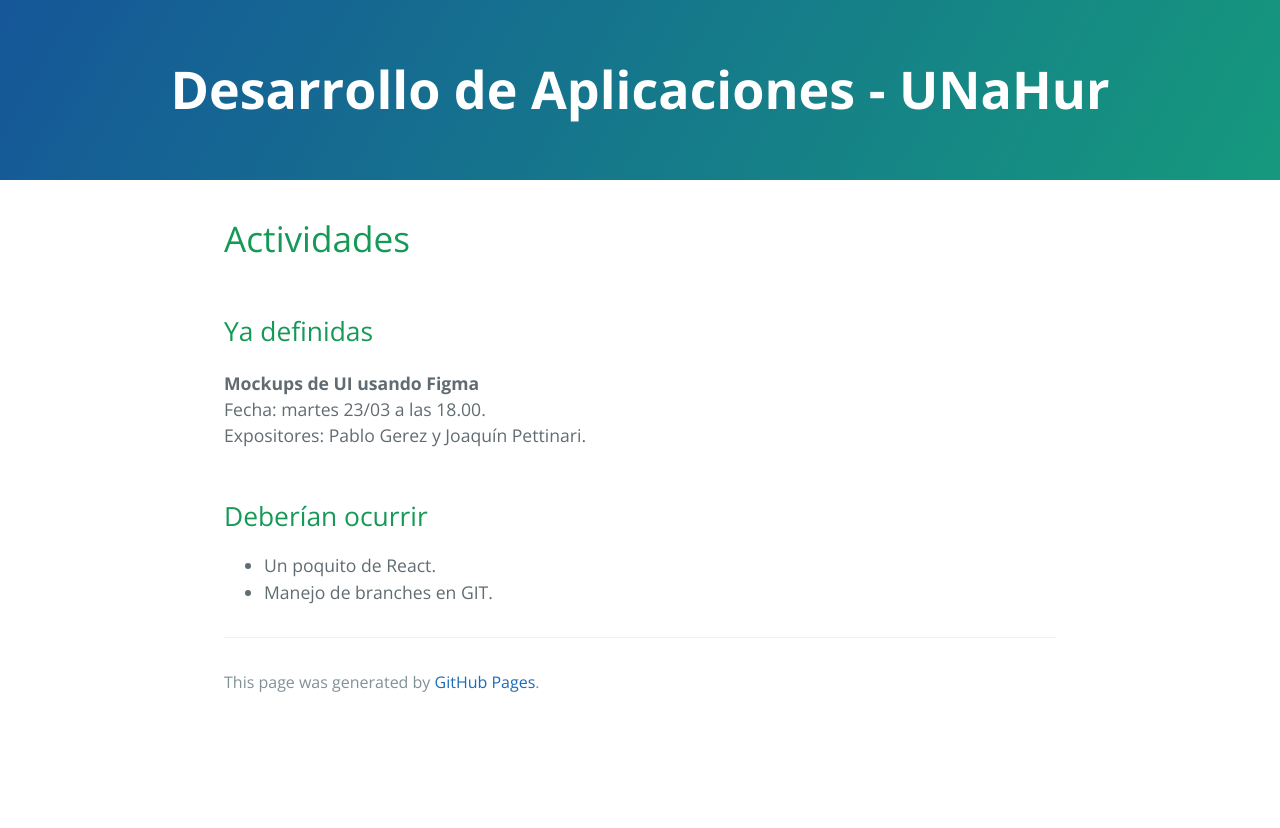
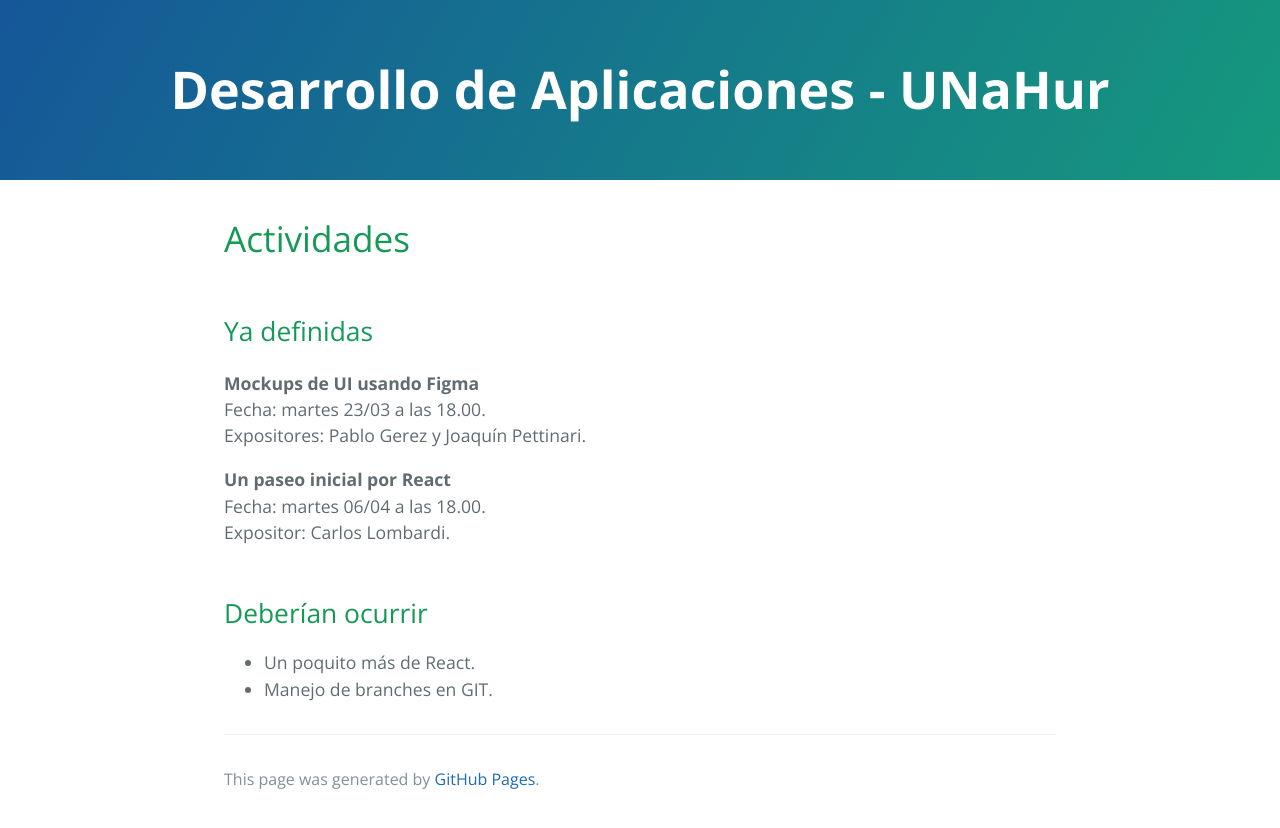
Before and after one commit to unahur-desapp/unahur-desapp-site, a Jekyll site: the page built from actividades.md, in a window 1280 px wide. Shown: the top 828 px of the page. Built offline with Jekyll 4.4.1, drawn with Linux system fonts in a browser that asks for light colours; our own code applies the rules of GitHub Pages for plain Markdown files.

Commit message:
algunos links y charla react 1

```diff
--- a/actividades.md
+++ b/actividades.md
@@ -10,7 +10,11 @@ layout: default
 Fecha: martes 23/03 a las 18.00.
 Expositores: Pablo Gerez y Joaquín Pettinari.
 
+**Un paseo inicial por React**
+Fecha: martes 06/04 a las 18.00.
+Expositor: Carlos Lombardi.
+
 
 ## Deberían ocurrir
-- Un poquito de React.
+- Un poquito más de React.
 - Manejo de branches en GIT.
```
Also changed, not shown: index.md (+3 -0 lines), mas-info.md (added, +24 -0 lines).
